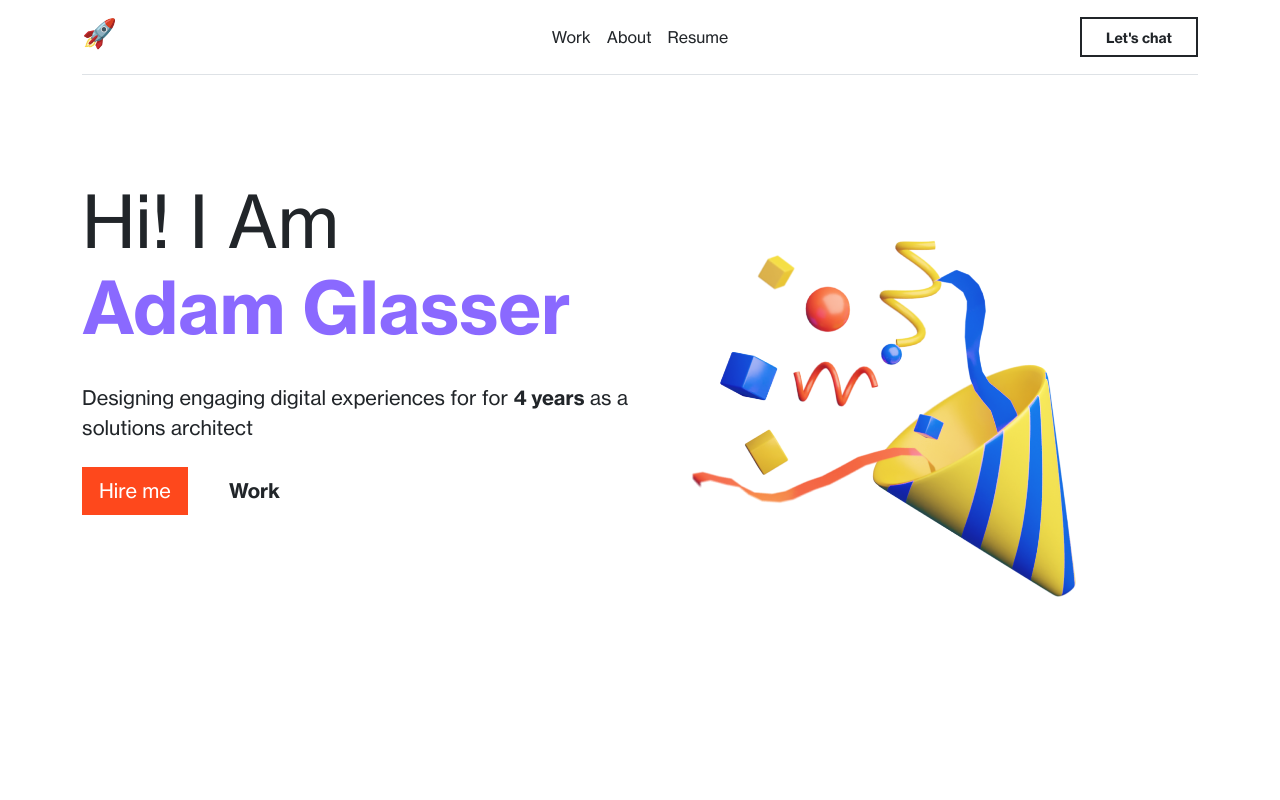
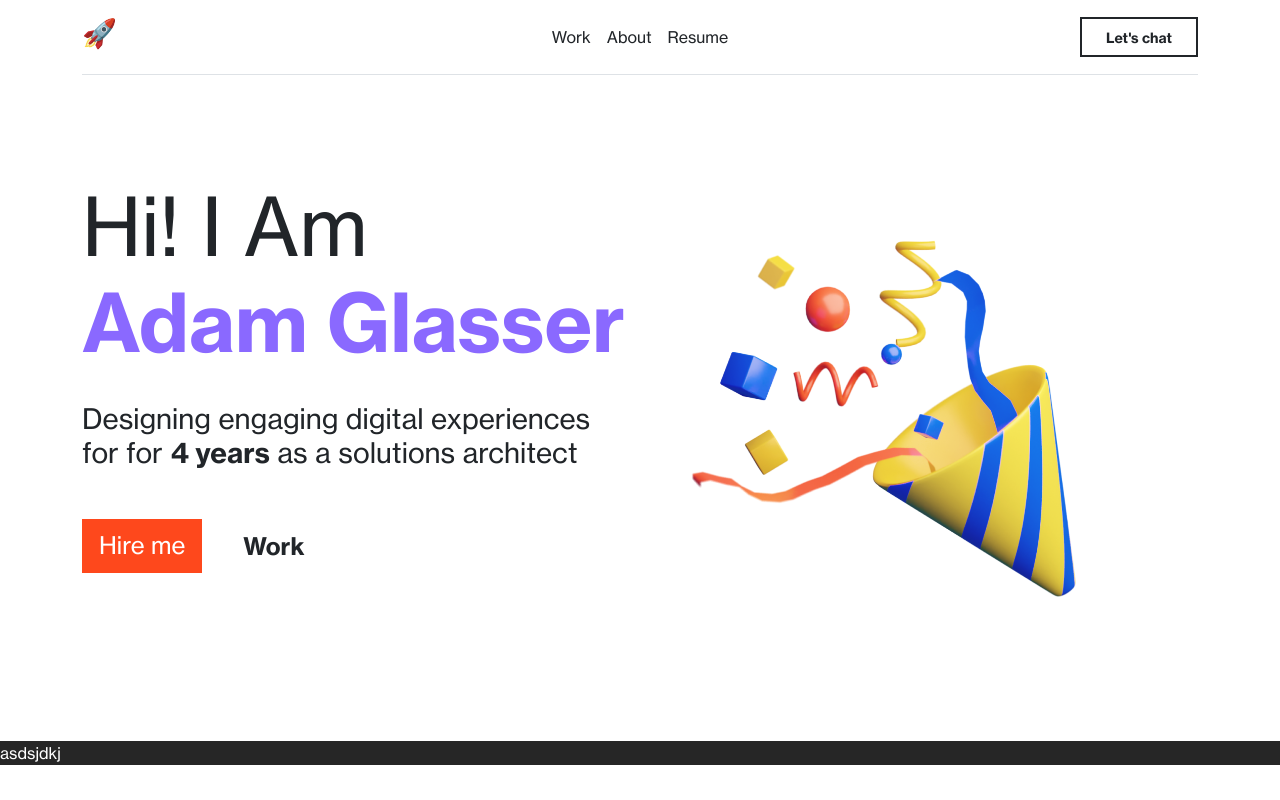
Before and after one commit to adamglasser/arglasser, a React (Create React App) app: page / in a window 1280 px wide. Built offline with nearby package versions, Linux system fonts and the light colour scheme.

Commit message:
updaate spacing

```diff
--- a/src/routes/home/Home.js
+++ b/src/routes/home/Home.js
@@ -1,11 +1,12 @@
 import { useNavigate } from "react-router-dom";
 import Header from "../../components/header/header";
 import Party from './assets/Success.png'
+import Wave from './assets/wave.svg'
 
 const Home = () => {
     const navigate = useNavigate();
     return (<>
-<div style={{minHeight: '100vh'}} className="bg-white">
+        <div style={{ minHeight: '100vh' }} className="bg-white">
             <Header />
             <div className="container position-relative py-5">
                 <div class="row justify-content-md-start justify-content-center">
@@ -13,13 +14,13 @@ const Home = () => {
                         <div class="mb-md-5 pb-xl-5 mb-4">
 
 
-                <h1 class="display-2 mb-3 pb-3">
+                            <h1 class="display-1 mb-3 pb-3">
                                 Hi! I Am <br /> <span class="text-purple fw-bold">Adam Glasser</span>
                             </h1>
-                <p className="lead mb-4">Designing engaging digital experiences for for <span className="fw-bold">4 years</span> as a solutions architect</p>
-                <div class="d-md-flex align-items-md-start">
-                  <div onClick={() => navigate('/contact')} class="btn btn-lg btn-orange text-white rounded-0 flex-shrink-0 me-md-4 mb-md-0 mb-sm-4 mb-3">Hire me</div>
-                  <div onClick={() => navigate('/contact')} class="btn btn-white btn-lg rounded-0 text-dark me-md-4 mb-md-0 mb-sm-4 mb-3 fw-bold">Work</div>
+                            <h3 className="mb-4">Designing engaging digital experiences for for <span className="fw-bold">4 years</span> as a solutions architect</h3>
+                            <div class="d-md-flex align-items-md-start mt-5">
+                                <div onClick={() => navigate('/contact')} class="fs-4 btn btn-lg btn-orange text-white rounded-0 flex-shrink-0 me-md-4 mb-md-0 mb-sm-4 mb-3">Hire me</div>
+                                <div onClick={() => navigate('/contact')} class="fs-4 btn btn-white btn-lg rounded-0 text-dark me-md-4 mb-md-0 mb-sm-4 mb-3 fw-bold">Work</div>
                             </div>
                         </div>
 
@@ -30,7 +31,11 @@ const Home = () => {
                     </div>
                 </div>
             </div>
+            <div className="bg-slate text-white">
+                asdsjdkj
             </div>
-</>)}
+        </div>
+    </>)
+}
 
 export default Home;
```
Also changed, not shown: src/routes/home/assets/wave.svg (added). Lines whose indentation alone changed are shown as unchanged.
